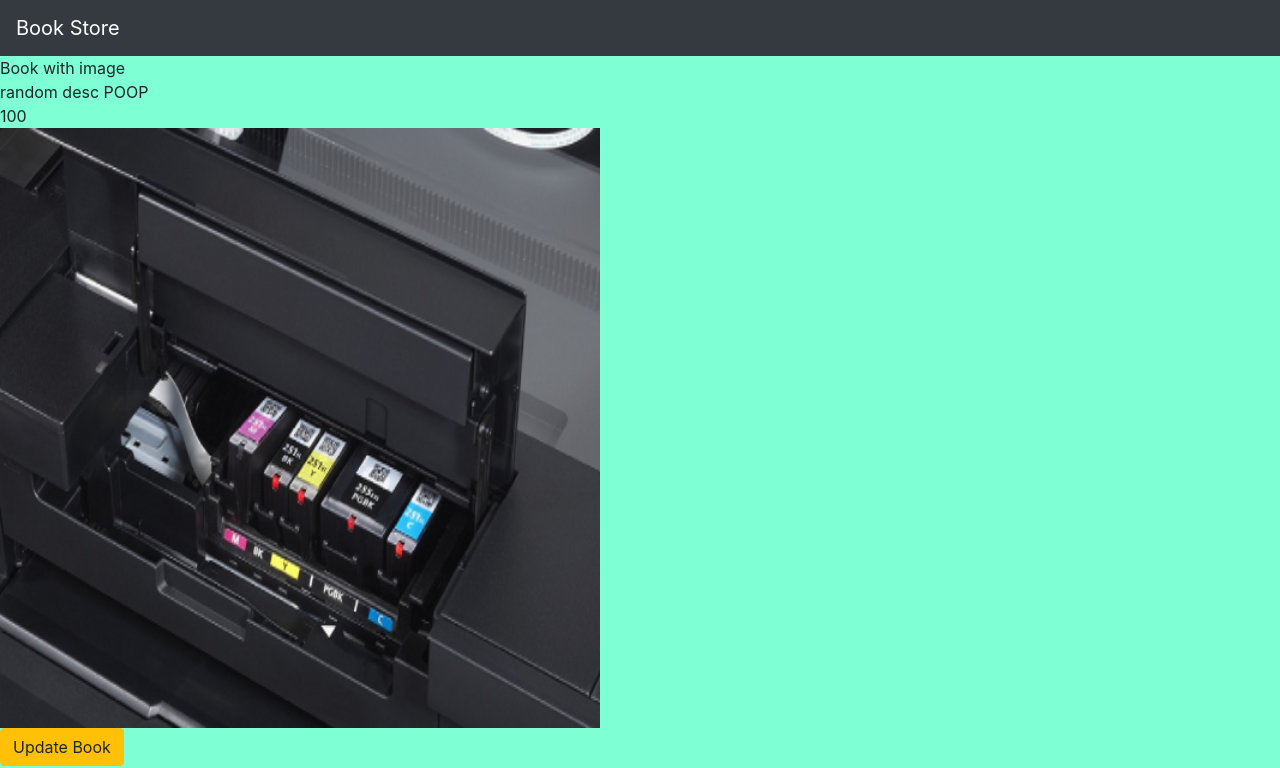
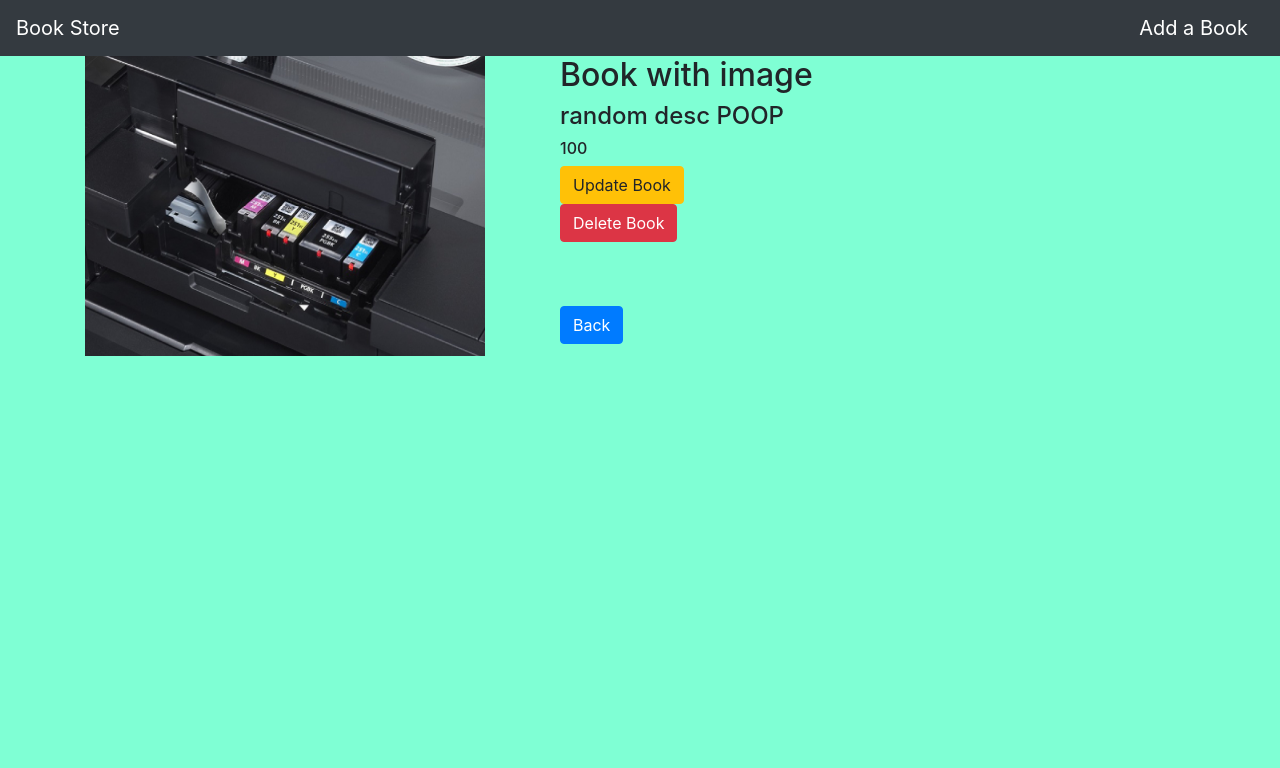
Before and after one commit to EdgarGC123/Python-Masterclass, a Django app: page /book/4/ in a window 1280 px wide. Shown: the top 768 px of the page. Run offline with Django 3.2, Linux system fonts and the light colour scheme; data comes from the database, SQL or seed files in the repository; both versions use the stored data as it was after the commit; some libraries are stand-ins or nearby versions.

Commit message:
completed full crud in Django

```diff
--- a/sec20-django/demo/mysite/myapp/forms.py
+++ b/sec20-django/demo/mysite/myapp/forms.py
@@ -4,4 +4,4 @@ from .models import Book
 class BookForm(forms.ModelForm):
     class Meta:
         model = Book
-        fields = ['name', 'desc', 'book_image','price']
+        fields = ['name', 'desc','price', 'book_image']
--- a/sec20-django/demo/mysite/myapp/templates/myapp/base.html
+++ b/sec20-django/demo/mysite/myapp/templates/myapp/base.html
@@ -7,11 +7,12 @@
     </head>
     <body>
         <nav class="navbar navbar-dark bg-dark">
-            <a class="navbar-brand" href="#">
+            <a class="navbar-brand" href="{% url 'myapp:index'%}">
               <!-- <img src="/docs/4.0/assets/brand/bootstrap-solid.svg" width="30" height="30" class="d-inline-block align-top" alt=""> -->
               Book Store
             </a>
-          </nav>
+            <a class="navbar-brand" href="{% url 'myapp:add_book' %}">Add a Book</a>
+        </nav>
           {% block body %}
 
           {% endblock %}
--- a/sec20-django/demo/mysite/myapp/templates/myapp/detail.html
+++ b/sec20-django/demo/mysite/myapp/templates/myapp/detail.html
@@ -2,11 +2,30 @@
 {% extends 'myapp/base.html' %}
 
 {% block body %}
+<div class="container">
+    <div class="row">
+        <div class="col-md-5">
+            {% if book.book_image %}
+            <img src="{{book.book_image.url}}" width='400', height='300'>
+            {% endif %}
+        </div>
+        <div class="col-md-6">
 
-{{book.name}}<br/>
-{{book.desc}}<br/>
-{{book.price}}<br/>
-<img src="{{book.book_image.url}}" width='600', height='600'><br>
-<a class="btn btn-warning" href="{% url 'myapp:update' book.id %}">Update Book</a>
+            <h2>{{book.name}}</h2>
+            <h4>{{book.desc}}</h4>
+            <h6>{{book.price}}</h6>
+            <a class="btn btn-warning" href="{% url 'myapp:update' book.id %}">Update Book</a>
+            <!-- <a class="btn btn-danger" href="{% url 'myapp:delete' book.id %}">Delete Book</a> -->
+            <form method="POST">
+                {%csrf_token%}
+                <input class="btn btn-danger" type="submit" value="Delete Book">
+            </form>
+            <br>
+            <br>
+            <a class="btn btn-primary" href="{% url 'myapp:index'%}">Back</a>
+        </div>
+    </div>
+</div>
+
 
 {% endblock %}
--- a/sec20-django/demo/mysite/myapp/urls.py
+++ b/sec20-django/demo/mysite/myapp/urls.py
@@ -8,6 +8,7 @@ urlpatterns = [
     # path('products/', views.products, name="products")# products is removed from my app views.
     #book/1 detail views
     path('book/<int:book_id>/', views.detail, name='detail'),
-    path('add/', views.add_book, name="add_book"),
+    path('add-book/', views.add_book, name="add_book"),
     path('update/<int:id>/',views.update,name='update'),
+    path('delete/<int:id>/',views.delete, name='delete')
 ]
--- a/sec20-django/demo/mysite/myapp/views.py
+++ b/sec20-django/demo/mysite/myapp/views.py
@@ -11,6 +11,7 @@ def index(request):
     context = {
         'book_list': book_list
     }
+    print(context['book_list'])
     # return HttpResponse(book_list) #after using templates, we no longer need HttpReponse, but rather render
     return render(request, 'myapp/index.html', context)
 
@@ -24,6 +25,11 @@ def detail(request,book_id):
     # return HttpResponse("This is book number %s<br/>Price: $%s<br/>Book Name: %s<br/>Book Description: %s " % (book_id, mybook.price, mybook.name, mybook.desc))
 
     book = Book.objects.get(id=book_id)
+    print(book)
+    if request.method == "POST":
+        book.delete()
+        return redirect('/')
+
     return render(request,'myapp/detail.html', {'book': book})
 
 def add_book(request):
@@ -33,16 +39,29 @@ def add_book(request):
         name = request.POST.get('name',)
         desc = request.POST.get('desc',)
         price = request.POST.get('price',)
-        bi = request.FILES['book_image']
+        if request.FILES.get('book_image'):
+            bi = request.FILES['book_image']
+            book = Book(name = name, desc = desc, price = price, book_image = bi)
+        else:
+            book = Book(name = name, desc = desc, price = price)
+        book.save()
+        return redirect('/')
 
-        book = Book(name = name, desc = desc, price = price, book_image = bi)
-        book.save()
     return render(request, 'myapp/add_book.html')
 
 def update(request, id):
     book = Book.objects.get(id=id)
-    form = BookForm(request.POST or None, request.FILES, instance=book)
+    form = BookForm(instance=book)
+    if request.POST:
+        form = BookForm(request.POST or None, request.FILES, instance=book)
     if form.is_valid():
         form.save()
         return redirect('/')
     return render(request, 'myapp/edit.html', {'form':form, 'book':book})
+
+def delete(request, id):
+    if request.method == "POST":
+        book = Book.objects.get(id=id)
+        book.delete()
+        return redirect('/')
+    return render(request, 'myapp/delete.html')
```
Also changed, not shown: sec20-django/demo/mysite/myapp/templates/myapp/delete.html (added, +12 -0 lines), sec20-django/demo/mysite/myapp/templates/myapp/index.html (+20 -7 lines), sec20-django/demo/mysite/db.sqlite3, sec20-django/demo/mysite/media/book_images/Canon-Pixma-Ink3_si5q4Vp.jpg (added), sec20-django/demo/mysite/media/book_images/default.jpg (added).
